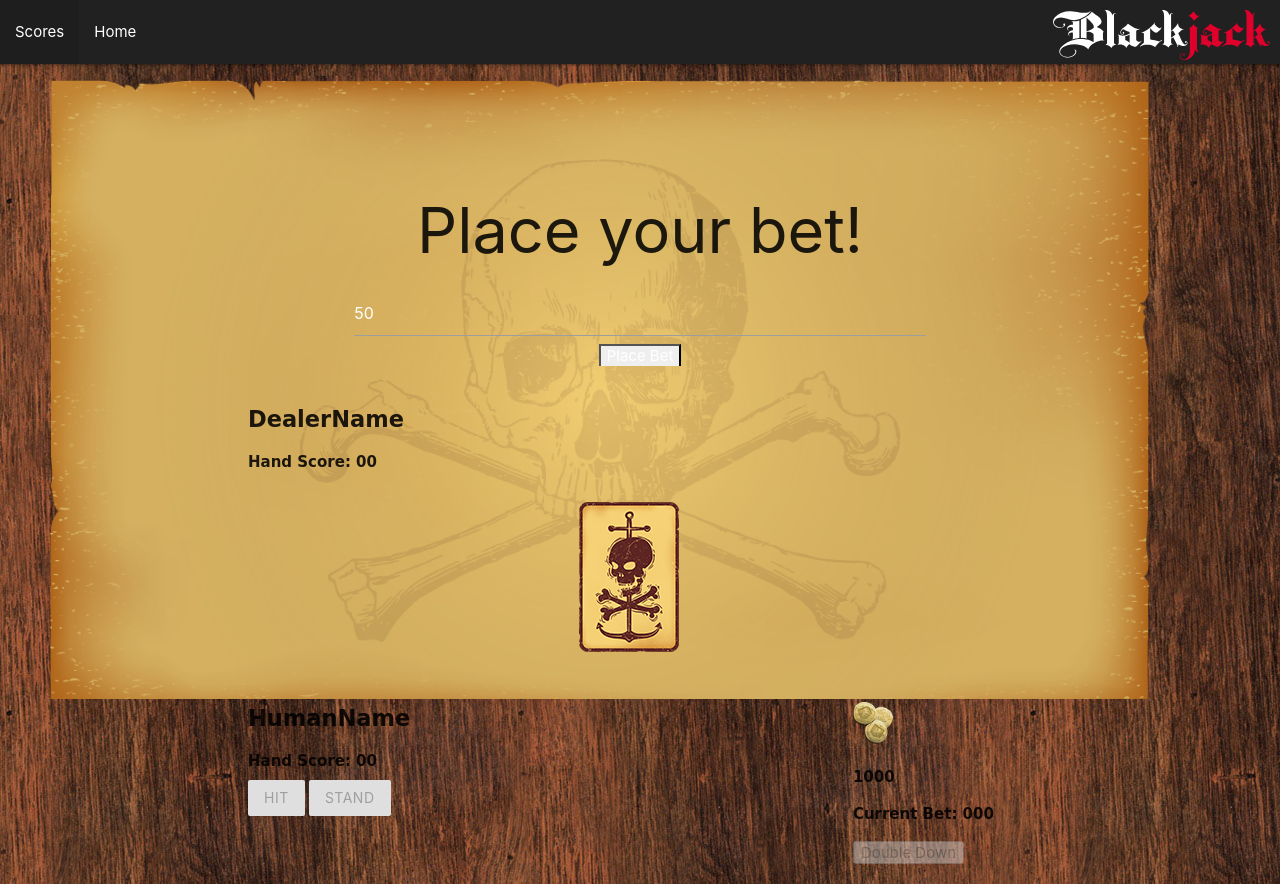
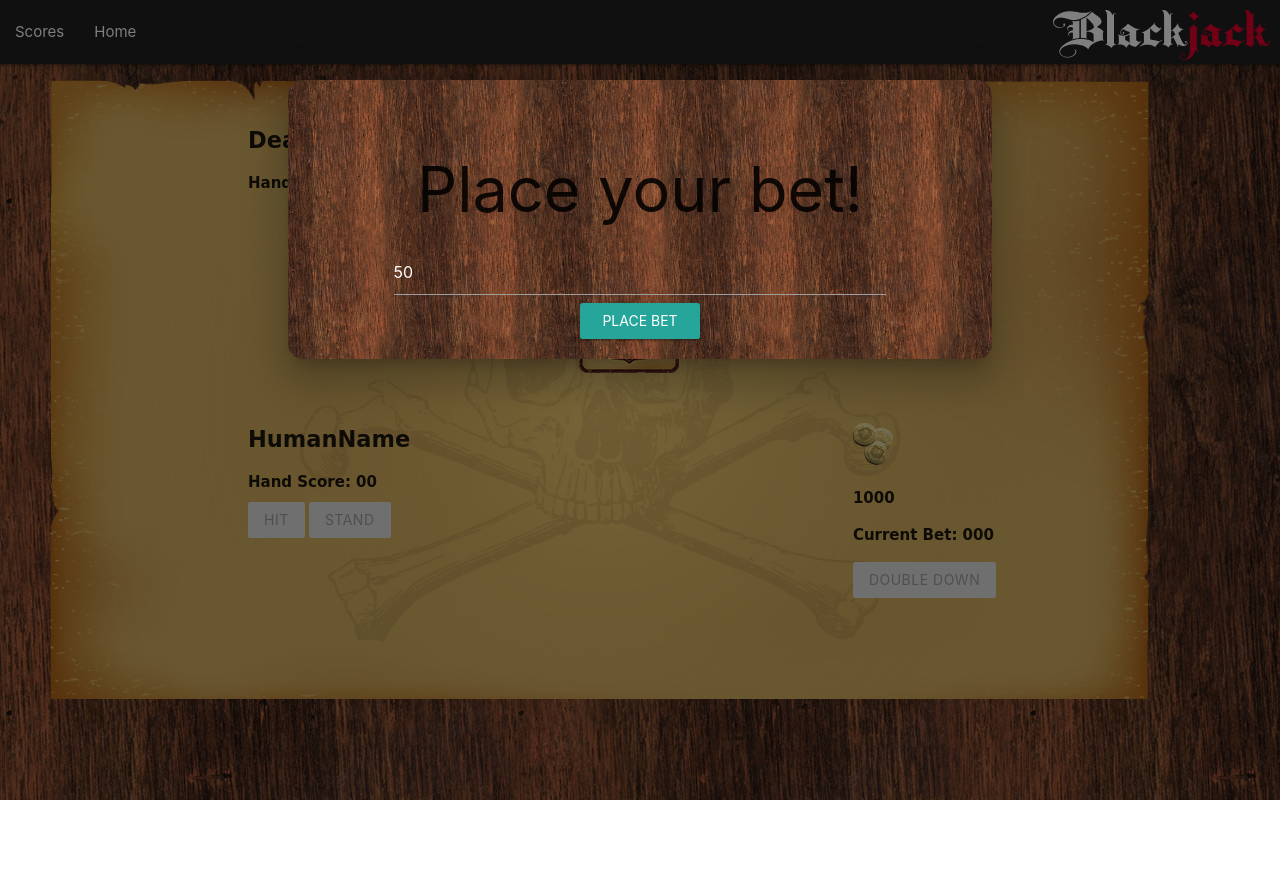
Before and after one commit to DesignerJennifer/Project-2, a website: page public/play.html in a window 1280 px wide. After the commit the page ends 800 px from the top, so only its background shows below. Drawn offline with nearby package versions, Linux system fonts and the light colour scheme; a web font is replaced by a local one.

Commit message:
Updating so I can revert

```diff
--- a/public/play.html
+++ b/public/play.html
@@ -19,7 +19,6 @@
     />
 
     <!-- Materialize -->
-    <script src="https://cdnjs.cloudflare.com/ajax/libs/materialize/1.0.0/js/materialize.min.js"></script>
 
     <!-- jquery -->
     <script
@@ -60,15 +59,6 @@
 
       <!-- First row with Dealer name, hand score, hand and current bet -->
       <div class="container">
-        <div class="container">
-          <div class="row center announcement">
-            <h1 id="announce-text">Place your bet!</h1>
-            <form id="betForm">
-              <input type="number" id="betInput" value="50" min="50" />
-              <input type="submit" value="Place Bet" />
-            </form>
-          </div>
-        </div>
         <div class="row">
           <!-- Dealer name and hand score -->
           <div class="col s3">
@@ -77,7 +67,7 @@
           </div>
 
           <!-- The dealer's 1st card will be rendered here -->
-          <div class="col s4 dealerCardDiv">
+          <div class="col s5 dealerCardDiv">
             <div class="renderCard dealerHand">
               <!-- for placement only -->
             </div>
@@ -121,7 +111,7 @@
           </div>
 
           <!-- The Human's 1st card will be rendered here -->
-          <div class="col s4 HumanCardDiv">
+          <div class="col s5 HumanCardDiv">
             <div class="renderCard humanHand">
               <!-- for placement only -->
             </div>
@@ -136,7 +126,7 @@
             <p id="chipCount"></p>
 
             <p id="betText">Current Bet: 000</p>
-            <button id="double-down">Double Down</button>
+            <button id="double-down" class="btn">Double Down</button>
           </div>
 
           <!-- End of third row  -->
@@ -149,7 +139,26 @@
       <!-- Script file links -->
     </div>
 
+    <!-- Modal Structure -->
+    <div id="modal1" class="modal">
+      <div class="container">
+        <div class="row center announcement">
+          <h1 id="announce-text">Place your bet!</h1>
+          <form id="betForm">
+            <input type="number" id="betInput" value="50" min="50" />
+            <input
+              class="waves-effect waves-green btn"
+              type="submit"
+              value="Place Bet"
+            />
+          </form>
+        </div>
+      </div>
+    </div>
+
     <!-- Bundle script file -->
+    <script src="https://cdnjs.cloudflare.com/ajax/libs/materialize/1.0.0/js/materialize.min.js"></script>
+
     <script src="./bundle.js"></script>
   </body>
 </html>
```
